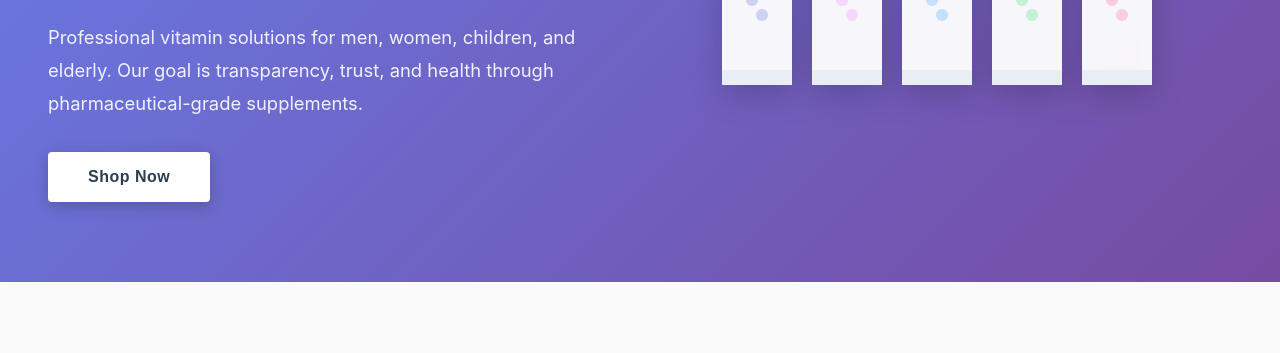
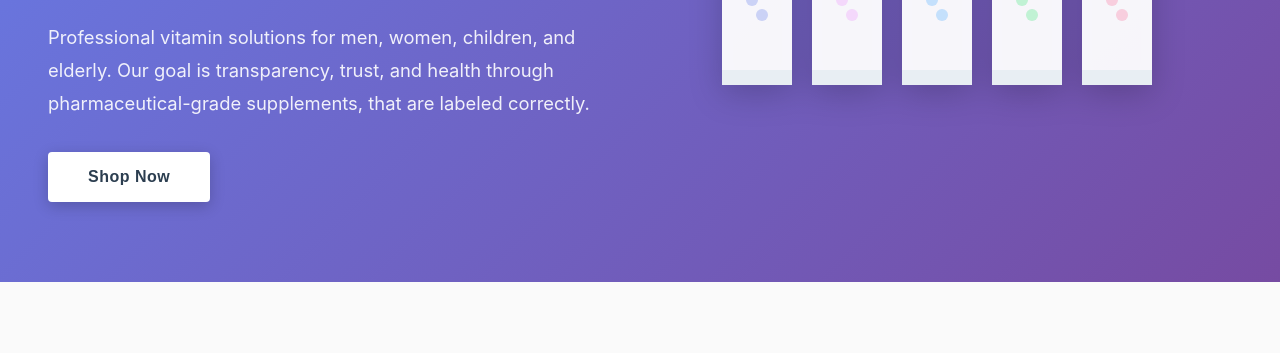
Before and after one commit to razaka88-spec/cleritas-landing, a plain HTML site: page index.html in a window 1280 px wide. Shown: the part 447-800 px from the top of the page. Drawn offline with Linux system fonts and the light colour scheme.

Commit message:
Change title and enhance paragraph clarity
Updated the title and modified a paragraph for clarity.

```diff
--- a/index.html
+++ b/index.html
@@ -4,7 +4,7 @@
   <meta charset="UTF-8">
   <meta name="viewport" content="width=device-width, initial-scale=1.0">
   <meta name="description" content="Professional vitamin solutions for men, women, children, and elderly. Clear-labeled, pharmaceutical-grade supplements.">
-  <title>Cleritas Pharma - Clear Labeled Vitamins</title>
+  <title>Cleritas Pharma - Daawo Cad</title>
   <link rel="stylesheet" href="styles.css">
 </head>
 <body>
@@ -36,7 +36,7 @@
   <div class="container hero-content">
     <div class="hero-text">
       <h1><strong>Clear, Trusted Vitamins</strong><br>for Everyone</h1>
-      <p>Professional vitamin solutions for men, women, children, and elderly. Our goal is transparency, trust, and health through pharmaceutical-grade supplements.</p>
+      <p>Professional vitamin solutions for men, women, children, and elderly. Our goal is transparency, trust, and health through pharmaceutical-grade supplements, that are labeled correctly.</p>
       <button class="cta-btn" onclick="document.getElementById('products').scrollIntoView({behavior: 'smooth'})">Shop Now</button>
     </div>
     <div class="hero-image">
```
